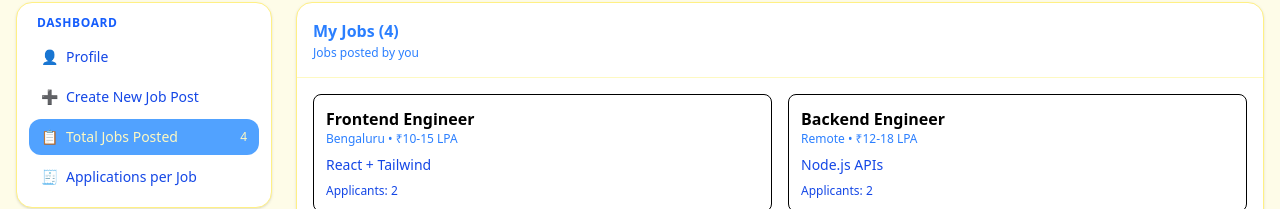
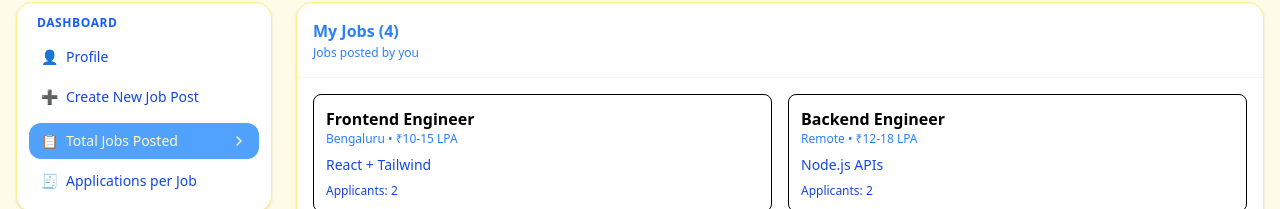
Before and after one commit to singhshubham593/testMini, a React (Vite) app: page / in a window 1280 px wide. Both pictures are taken after a click on the button "Demo Manager". Shown: the part 85-294 px from the top of the page. Built offline with nearby package versions, Linux system fonts and the light colour scheme.

Commit message:
Update App.jsx

```diff
--- a/src/App.jsx
+++ b/src/App.jsx
@@ -81,6 +81,12 @@ const appSlice = createSlice({
         selectedUserId: null, // manager or recruiter selected in admin view
       },
     },
+    mi: {
+      managerSidebar:{
+        jobsOpen: false, // for manager view
+        selectedJobId: null, // job selected in manager view
+      },
+    },
   },
   reducers: {
     login(state, action) {
@@ -127,6 +133,13 @@ const appSlice = createSlice({
     },
     selectAdminUser(state, action) {
       state.ui.adminSidebar.selectedUserId = action.payload; // null to clear
+    },
+    // UI (Manager sidebar behavior)
+    toggleManagerJobs(state) {
+      state.mi.managerSidebar.jobsOpen = !state.mi.managerSidebar.jobsOpen;
+    },
+    selectManagerJob(state, action) {
+      state.mi.managerSidebar.selectedJobId = action.payload; // null to clear
     },
   },
 });
@@ -483,7 +496,7 @@ function AdminView() {
    ------------------ */
 function ManagerView() {
   const dispatch = useDispatch();
-  const { users, jobs, candidates } = useApp();
+  const { users, jobs, candidates,mi } = useApp();
   const user = useCurrentUser();
   const myJobs = jobs.filter(j => j.createdBy === user.id);
   const [tab, setTab] = useState('jobs');
@@ -498,12 +511,25 @@ function ManagerView() {
     setTab('jobs');
   };
 
+  const selecteJob = jobs.find(j => j.id === mi.managerSidebar.selectedJobId) || null;
+
   return (
     <AppShell>
       <Sidebar>
         <SidebarButton active={tab==='profile'} onClick={()=>setTab('profile')} left={<span>👤</span>}>Profile</SidebarButton>
         <SidebarButton active={tab==='create'} onClick={()=>setTab('create')} left={<span>➕</span>}>Create New Job Post</SidebarButton>
-        <SidebarButton active={tab==='jobs'} onClick={()=>setTab('jobs')} left={<span>📋</span>} right={<span className="text-xs">{myJobs.length}</span>}>Total Jobs Posted</SidebarButton>
+        <div className="mt-2">
+          <SidebarButton active={tab==='jobs'} onClick={()=>{setTab('jobs'); dispatch(actions.toggleManagerJobs()); }} left={<span>📋</span>} right={ mi.managerSidebar.jobsOpen ? <ChevronDown size={16}/> : <ChevronRight size={16}/>}>Total Jobs Posted</SidebarButton>
+          {mi.managerSidebar.jobsOpen && (
+            <div className="mt-1 ml-2 space-y-1">
+              {jobs.map(j => (
+                <button key={j.id} onClick={()=>dispatch(actions.selectManagerJob(j.id))} className={`w-full text-left rounded-lg px-3 py-1.5 text-sm hover:bg-yellow-50 ${mi.managerSidebar.selectedJobId===j.id ? 'bg-blue-100' : ''}`}>
+                  {j.title}
+                </button>
+              ))}
+            </div>
+          )}
+        </div>
         <SidebarButton active={tab==='apps'} onClick={()=>setTab('apps')} left={<span>🧾</span>}>Applications per Job</SidebarButton>
       </Sidebar>
 
```
